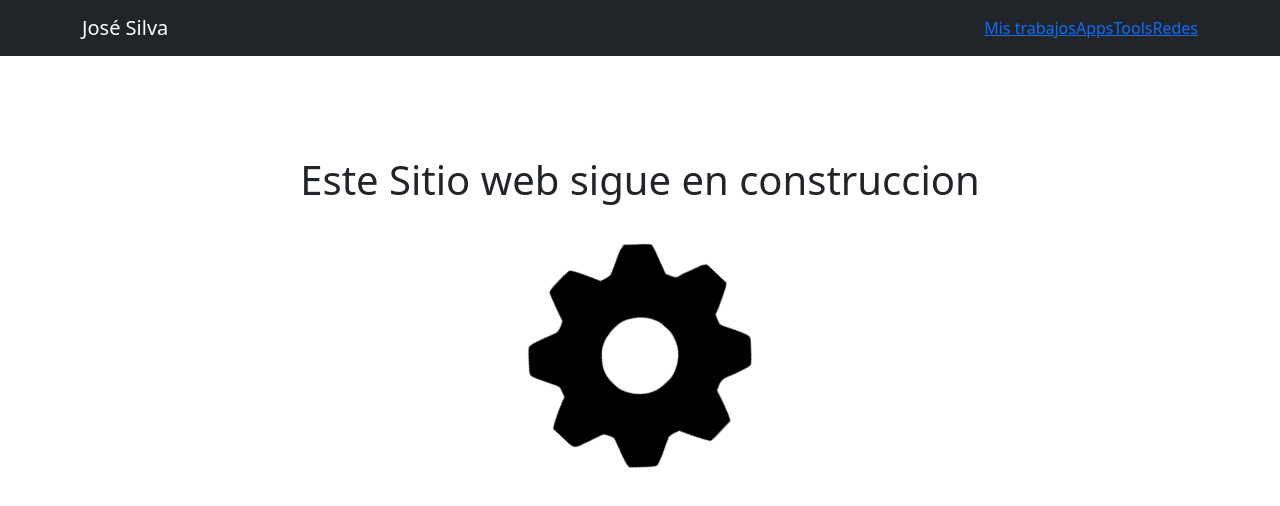
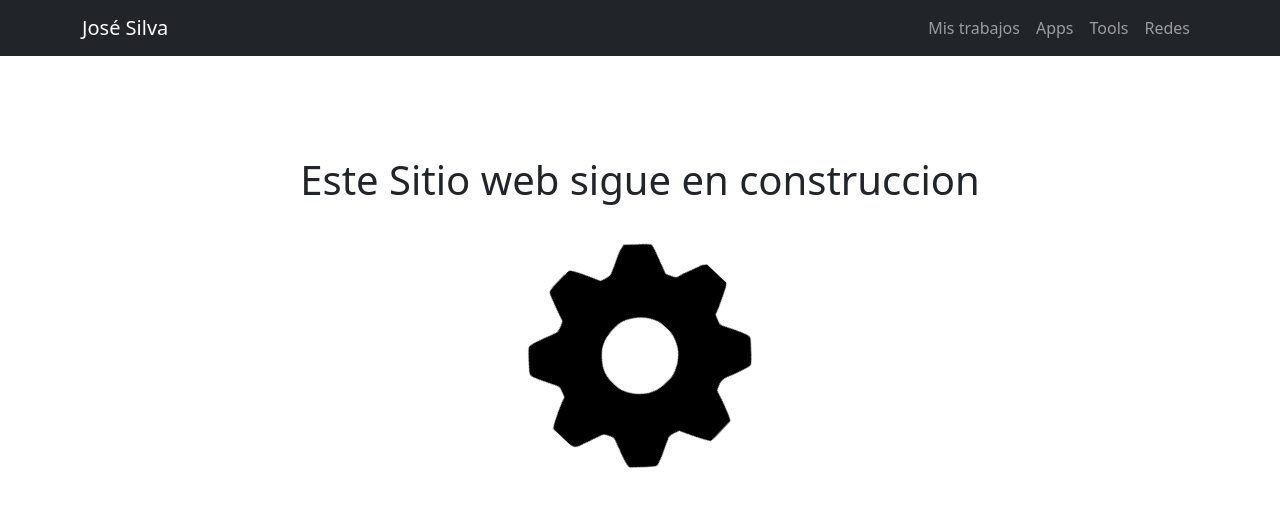
Before and after one commit to ShindouAstrea/My-personal-web-page, a React (Create React App) app: page / in a window 1280 px wide. Shown: the top 506 px of the page. Built offline with nearby package versions, Linux system fonts and the light colour scheme.

Commit message:
Nuevo diseño de acuerdo a enlaces

```diff
--- a/src/styles/NavBar.css
+++ b/src/styles/NavBar.css
@@ -1,10 +1,11 @@
-.navBarButtons {
-    align-items: center;
-    margin:auto;
-
+.links{
+    display: block;
+    padding:  0.5rem;
+    color: #ffffff8c;
+    text-decoration:none ;
 
 }
-.navBar{
-     color :brown;
-     height: 300;
+.links:focus,.links:hover{
+    color:white;
+    transition: .15s ease-in-out,background-color .15s ease-in-out,border-color .15s ease-in-out;
 }
```
